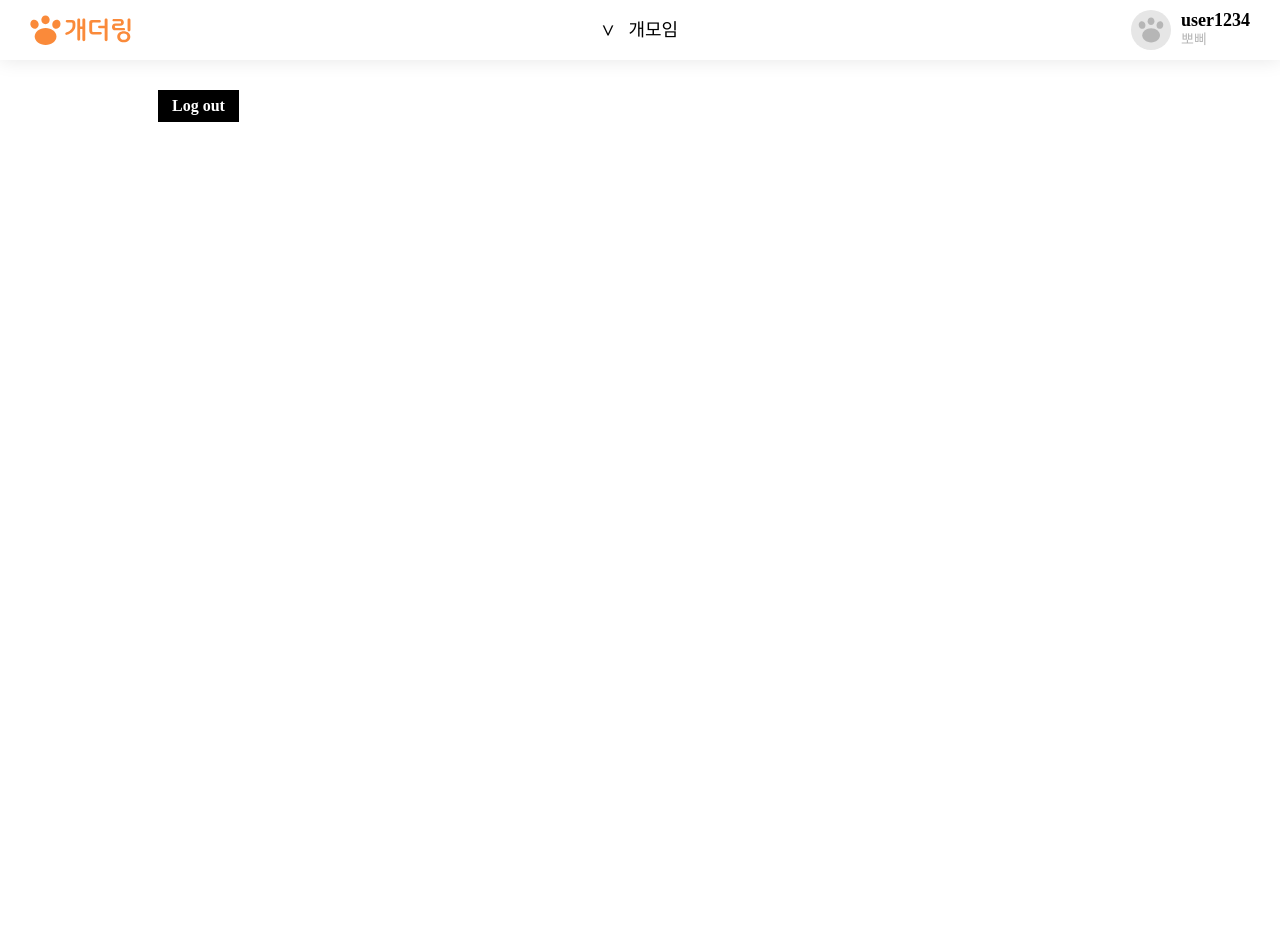
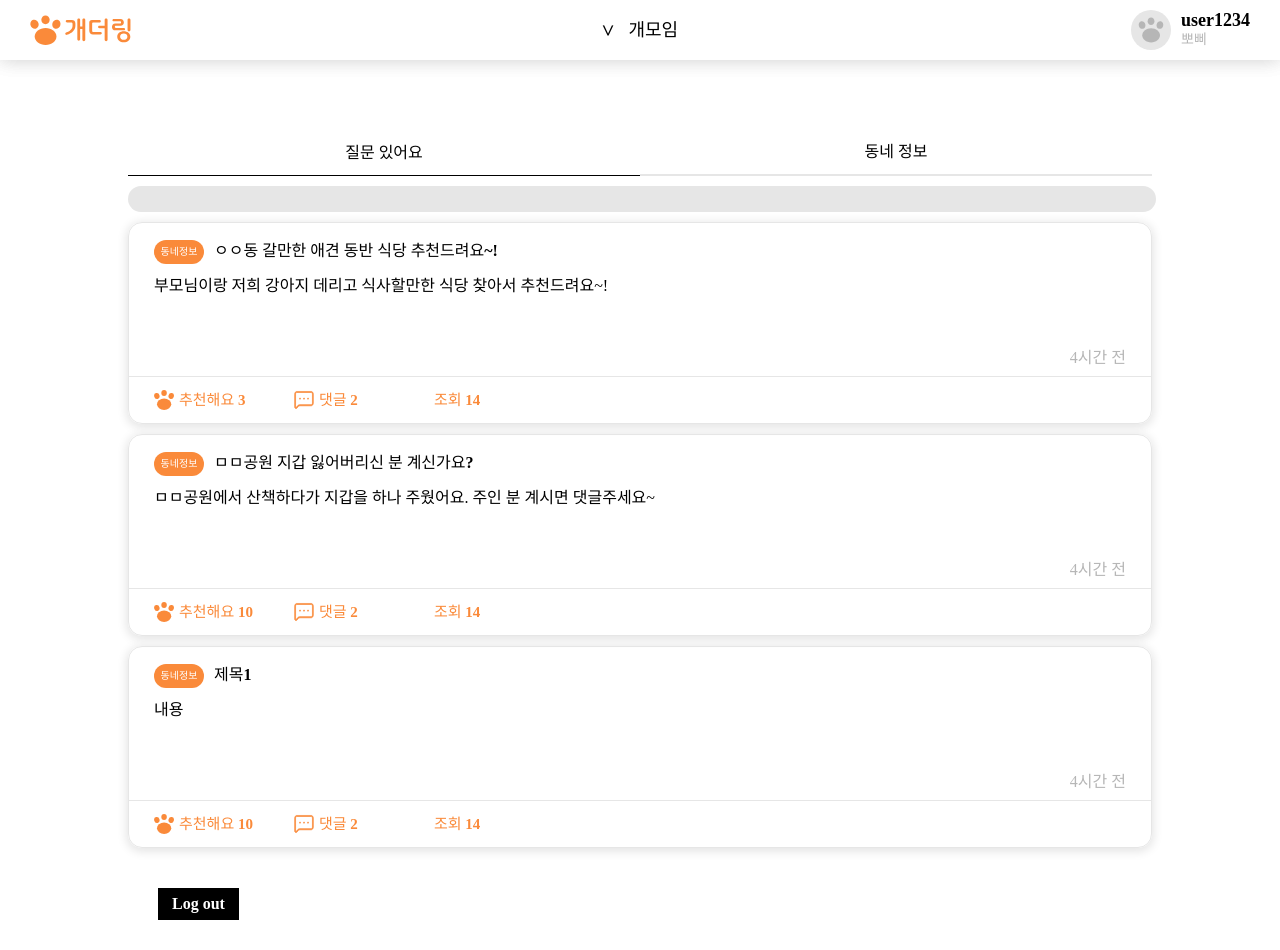
Before and after one commit to Gaethering/Gaethering-Client, a React (Vite) app: page /community in a window 1280 px wide. Before the commit the page ends 800 px from the top, so only its background shows below. Built offline with nearby package versions, Linux system fonts and the light colour scheme; sample sign-in values are in the browser's storage; a web font is replaced by a local one.

Commit message:
feat(community): Community page 레이아웃 구현

```diff
--- a/src/pages/Community.tsx
+++ b/src/pages/Community.tsx
@@ -1,5 +1,20 @@
+import NavBar from '../components/NavBar';
+import ArticleList from '../components/Community/ArticleList';
+import SearchBar from '../components/Community/SearchBar';
+import CommunityNav from '../components/Community/CommunityNav';
+
 function Community() {
-  return <div></div>;
+
+
+  return (
+    <div>
+      <NavBar />
+      <CommunityNav />
+      <SearchBar />
+      <ArticleList />
+    </div>
+  );
 }
 
 export default Community;
+export { ArticleList };
```
